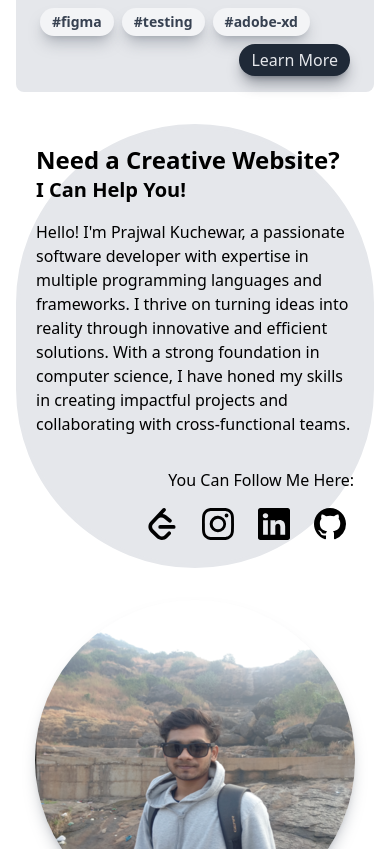
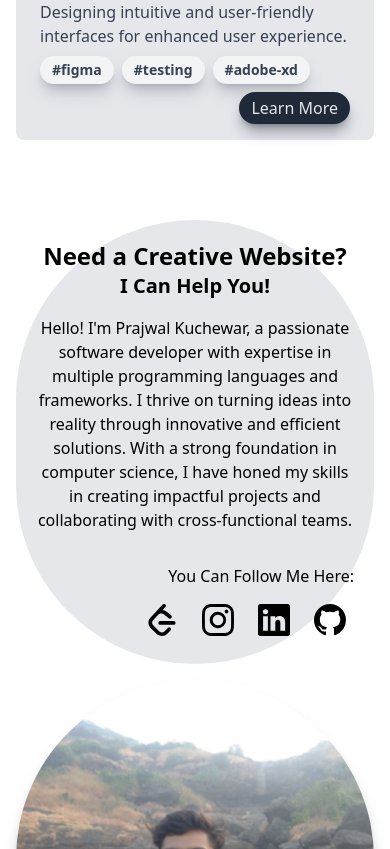
Before and after one commit to prajwal018/PixelPalais, a React (Vite) app: page / in a window 390 px wide. Shown: the part 1151-2000 px from the top of the page. Built offline with nearby package versions, Linux system fonts and the light colour scheme.

Commit message:
bug fix #2

```diff
--- a/src/components/aboutMe.tsx
+++ b/src/components/aboutMe.tsx
@@ -5,7 +5,7 @@ import { SiLeetcode } from "react-icons/si";
 const AboutMe: React.FC = () => {
   return (
     <>
-      <div className="border-4 rounded-full bg-primary-200 col-span-1 md:col-span-2 p-4">
+      <div className="border-4 sm:rounded-none rounded-full sm:rounded-l-full text-center sm:text-left bg-primary-200 col-span-1 sm:col-span-2 p-4">
         <h3 className="font-bold text-2xl ">Need a Creative Website?</h3>
         <h3 className="font-semibold text-xl mb-4">I Can Help You!</h3>
         <p className=" text-l mb-8">
@@ -64,19 +64,12 @@ const AboutMe: React.FC = () => {
           </button>
         </div>
       </div>
-      <div className="rounded-lg p-4 ">
-        {/* <div className="rounded-full absolute top-8 left-8 mix-blend-normal bg-secondary-200   size-64"></div>
-        <div className="rounded-full absolute top-8 left-24 mix-blend-normal bg-primary-200   size-64"></div>
-        <div className="rounded-full absolute top-8 left-40 mix-blend-normal bg-secondary-200   size-64"></div>
-        <div className="rounded-full absolute top-8 left-56 mix-blend-normal bg-primary-200   size-64"></div>
-        <div className="rounded-full absolute top-8 left-72 mix-blend-normal bg-secondary-200   size-64"></div> */}
-        {/* <div className="rounded-full absolute top-8 left-80 ml-8 mix-blend-normal bg-primary-200   size-64"></div> */}
-        <img
-          alt="A beautiful sunset over the mountains"
-          src={`./aboutme-pic.png`}
-          className="object-cover mx-auto rounded-full size-80 shadow-lg shadow-gray-500/40"
-        />
-      </div>
+
+      <img
+        alt="A beautiful sunset over the mountains"
+        src={`./aboutme-pic.png`}
+        className="object-cover pos-left mx-auto sm:my-auto rounded-full sm:rounded-none sm:rounded-r-full size-96 shadow-lg shadow-gray-500/40"
+      />
     </>
   );
 };
--- a/src/components/digitalMe.tsx
+++ b/src/components/digitalMe.tsx
@@ -6,13 +6,13 @@ import { LiteYoutubeEmbed } from "react-lite-yt-embed";
 const DigitalMe: React.FC = () => {
   return (
     <>
-      <div className="p-4 grid gap-4 sm:grid-cols-2">
+      <div className="border-4 rounded-lg p-4 grid gap-4 sm:grid-cols-2">
         <div className="p-4 w-full my-auto ">
           <LiteYoutubeEmbed id="iCvmsMzlF7o" />
         </div>
-        <div className="border-4 sm:rounded-full bg-primary-200 col-span-1 p-4">
+        <div className=" sm:rounded-full sm:bg-primary-200 col-span-1 p-4">
           <h3 className="font-bold text-2xl ">Favourite TED Talk</h3>
-          <h3 className="font-semibold text-xl mb-4">
+          <h3 className="font-semibold sm:text-xl mb-4">
             The power of vulnerability - by Brené Brown
           </h3>
           <p className=" text-l mb-8">
--- a/src/pages/home.tsx
+++ b/src/pages/home.tsx
@@ -25,18 +25,18 @@ const Services: ServiceCardProps[] = [
 const Home: React.FC = () => {
   return (
     <>
-      <div className="m-4 md:mx-auto rounded-lg relative p-2 md:h-80 md:w-2/3 bg-stone-800 md:bg-primary-300 md:back">
+      <div className="m-4 mb-20 md:mx-auto rounded-lg relative p-2 md:h-80 md:w-2/3 bg-stone-800 md:bg-primary-300 md:back">
         <HeroBoard />
       </div>
-      <div className="m-4 my-8 grid gap-8 sm:grid-cols-3">
+      <div className="m-4 mb-20 my-8 grid gap-8 sm:grid-cols-3">
         {Services.map((item) => (
           <ServiceCard title={item.title} text={item.text} link={item.link} />
         ))}
       </div>
-      <div className="m-4 grid gap-4 sm:grid-cols-3">
+      <div className="m-4 mb-20 grid gap-4 sm:grid-cols-3">
         <AboutMe />
       </div>
-      <div className="m-4 grid gap-4 sm:grid-cols-1">
+      <div className="m-4 mb-20 grid gap-4 sm:grid-cols-1">
         <DigitalMe />
       </div>
     </>
```
Also changed, not shown: src/App.css (+4 -0 lines).
